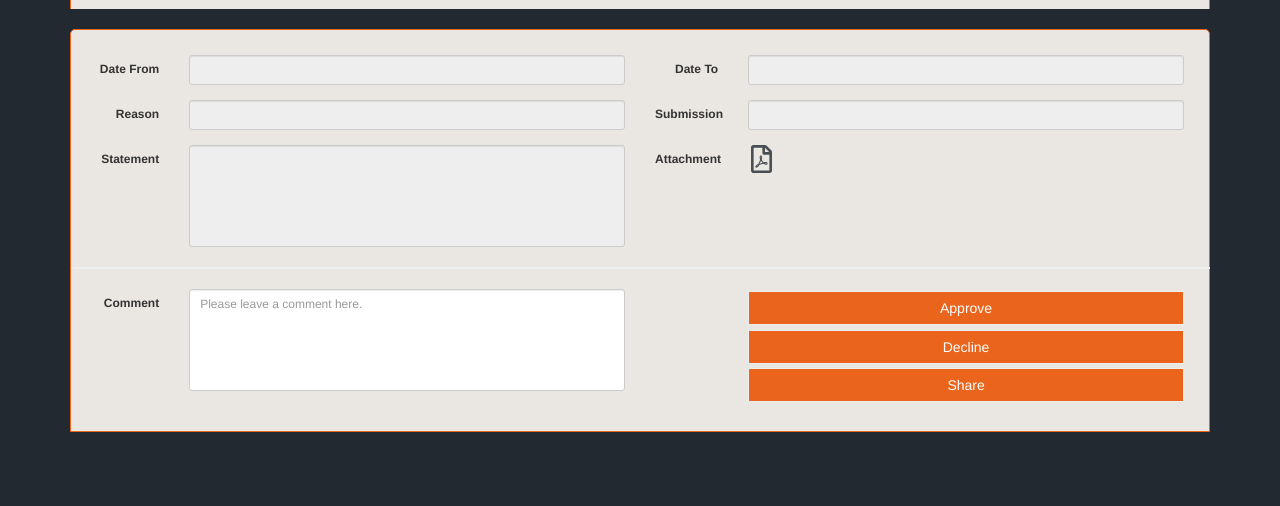
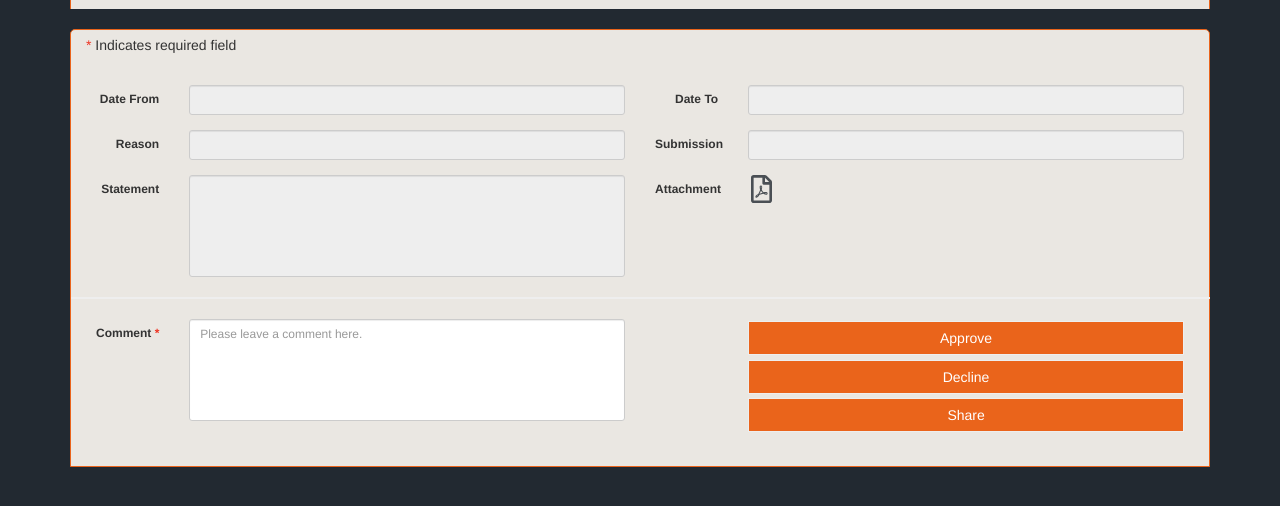
Before and after one commit to zbvc382/Project, a Django app: template mysite/home/templates/update.html in a window 1280 px wide. Shown: the part 148-654 px from the top of the page. Run offline with Django 3.2, Linux system fonts and the light colour scheme; the template is opened without the code that fills it: values that come from a table or form of the project are taken from there, others are empty; some libraries are stand-ins or nearby versions.

Commit message:
Auth Jumbo & Update field validations fixed

```diff
--- a/mysite/home/models.py
+++ b/mysite/home/models.py
@@ -32,7 +32,7 @@ class Request(models.Model):
     reason = models.TextField(max_length=200)
     status = models.CharField(max_length=10, default='Pending')
     attachment = models.FileField(upload_to=user_directory_path, null=True, validators=[validate_file_size])
-    comment = models.TextField(max_length=200, blank=True, default="")
+    comment = models.TextField(max_length=200, default="")
 
     def __str__(self):
         return '%s' % self.attachment
--- a/mysite/home/static/css/update.css
+++ b/mysite/home/static/css/update.css
@@ -32,7 +32,8 @@
 div #authorise-absence-body {
   border: 0.5px solid #ea641b;
   background: rgba(234, 231, 226, 1.2);
-  padding-bottom: 0px;
+  padding-bottom: 5px;
+    padding-top: 10px;
   margin-bottom: 0px;
   border-radius: 5px 5px 0 0;
 }
@@ -157,3 +158,22 @@ textarea {
   left: 96px;
   bottom: 23.5px;
 }
+
+#helpBlock2 {
+    position: absolute;
+}
+
+#asterisk-help:before {
+  color: #e32;
+  content: '* ';
+}
+
+#asterisk-help {
+  position: relative;
+  left: 15px;
+  bottom: 5px;
+}
+
+#comment-asterisk {
+    color: #e32;
+}
--- a/mysite/home/static/js/home.js
+++ b/mysite/home/static/js/home.js
@@ -2,8 +2,8 @@ $(document).ready(function () {
 
     var auth_table = $('#authoriser_table').DataTable({
       "lengthMenu": [
-        [7],
-        [7]
+        [9],
+        [9]
       ]
     });
 
--- a/mysite/home/static/js/update.js
+++ b/mysite/home/static/js/update.js
@@ -7,12 +7,28 @@ $(document).ready(function () {
   $('#approve-button').click(function () {
     $("input[name=status]").val("Approved");
     var comment = $("#authoriserComment").val();
+    if(comment.length === 0) {
+        $('#authoriserComment')
+            .after('<span id="helpBlock2" class="help-block">Field required</span>');
+        $('#comment-div').addClass('has-error');
+    }
+
     $("#id_comment").val(comment);
   });
 
   $('#decline-button').click(function () {
     $("input[name=status]").val("Declined");
     var comment = $("#authoriserComment").val();
+
+        if(comment.length === 0) {
+        $('#authoriserComment')
+            .after('<span id="helpBlock2" class="help-block">Field required</span>');
+        $('#comment-div').addClass('has-error');
+    }
     $("#id_comment").val(comment);
   });
+
+
+
+
 });
--- a/mysite/home/templates/base.html
+++ b/mysite/home/templates/base.html
@@ -64,13 +64,12 @@
       </nav>
     </div>
     {% endif %}
-    {% if user.is_requester %}
     {% for message in messages %}
     <div class="alert {{ message.tags }} alert-dismissible fade in text-center" role="alert">
       {{ message }}
     </div>
     {% endfor %}
-    {% endif %}
+
     <div class="container" id="main-container">
       {% block body %}{% endblock %}
     </div>
--- a/mysite/home/templates/update.html
+++ b/mysite/home/templates/update.html
@@ -19,6 +19,7 @@
   <div class="col-xs-6 col-md-2">{{ request.user.department }}</div>
 </div>
 <div id="authorise-absence-body">
+<p id="asterisk-help">Indicates required field</p>
   <div class="authoriser-request-form">
     <form class="form-horizontal" action="" method="post">
       {% csrf_token %}
@@ -62,17 +63,17 @@
           disabled
           {% endif %}
           >
-          <div class="form-group requester-comment-div">
-            <label for="authoriserComment" class="col-sm-2 control-label">Comment</label>
+          <div class="form-group requester-comment-div" id="comment-div">
+            <label for="authoriserComment" class="col-sm-2 control-label"
+                   id="comment-label">Comment<span id="comment-asterisk">&nbsp;*</span></label>
             <div class="col-sm-10">
               <textarea class="form-control" rows="5" id="authoriserComment"
               form="form-horizontal" placeholder= "Please leave a comment here."
               {% if request.status == 'Approved' %}
-              style="color: #989898;"
               {% elif request.status == 'Declined' %}
               style="color: #989898;"
               {% endif %}
-              >{{ form.comment.value }}</textarea>
+              ></textarea>
             </div>
           </div>
           </fieldset>
--- a/mysite/home/views/requesters.py
+++ b/mysite/home/views/requesters.py
@@ -57,7 +57,7 @@ class RequesterRequestView(CreateView):
         o = form.save(commit=False)
         o.user = self.request.user
         o.save()
-        messages.success(self.request, 'Absence request submitted successfully!')
+        messages.success(self.request, 'Absence request submitted successfully.')
 
         return redirect(reverse('home:home'))
 
```
Also changed, not shown: mysite/home/templates/home.html (+10 -0 lines), mysite/home/views/authorisers.py (+13 -2 lines), mysite/home/migrations/0008_auto_20180303_2032.py (added).
